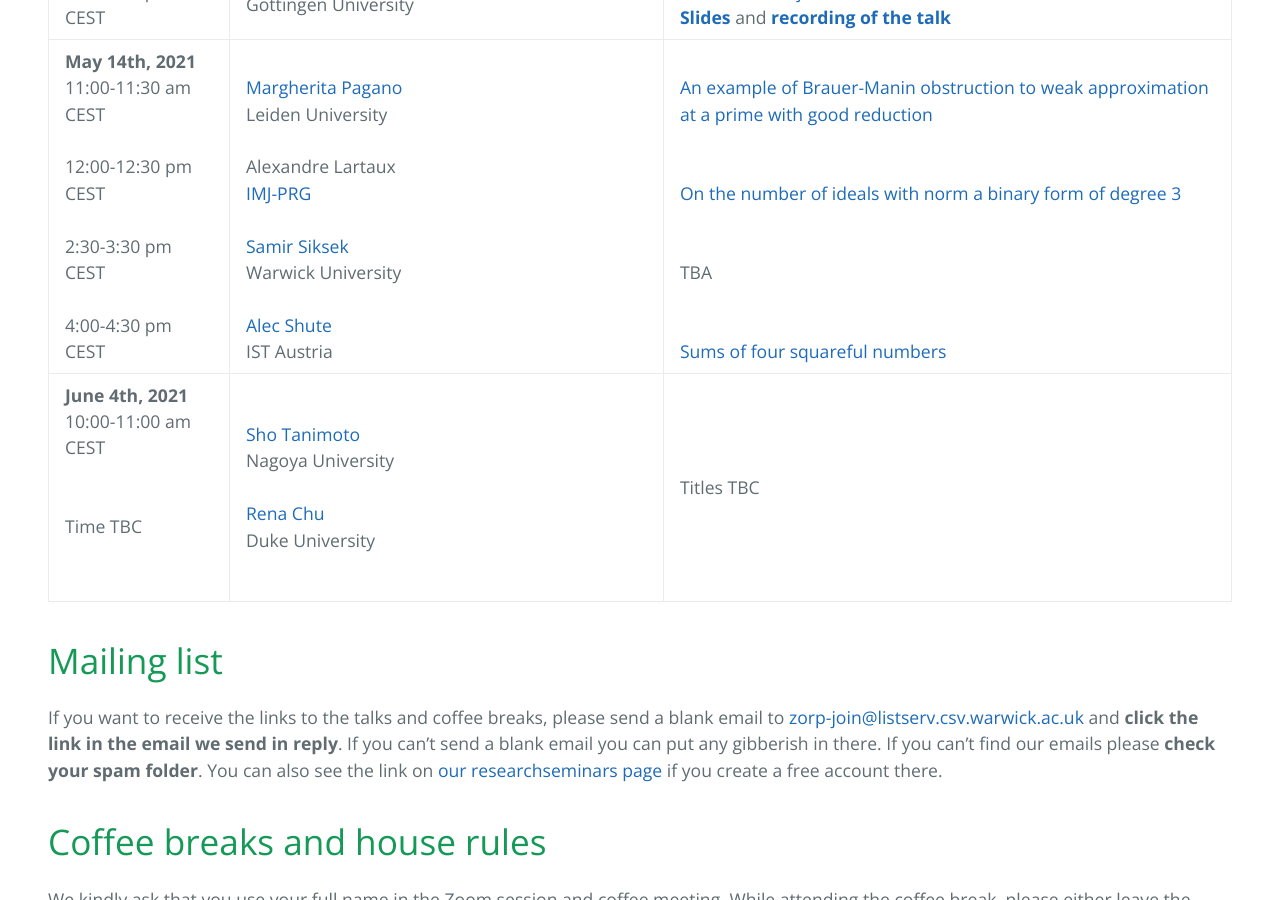
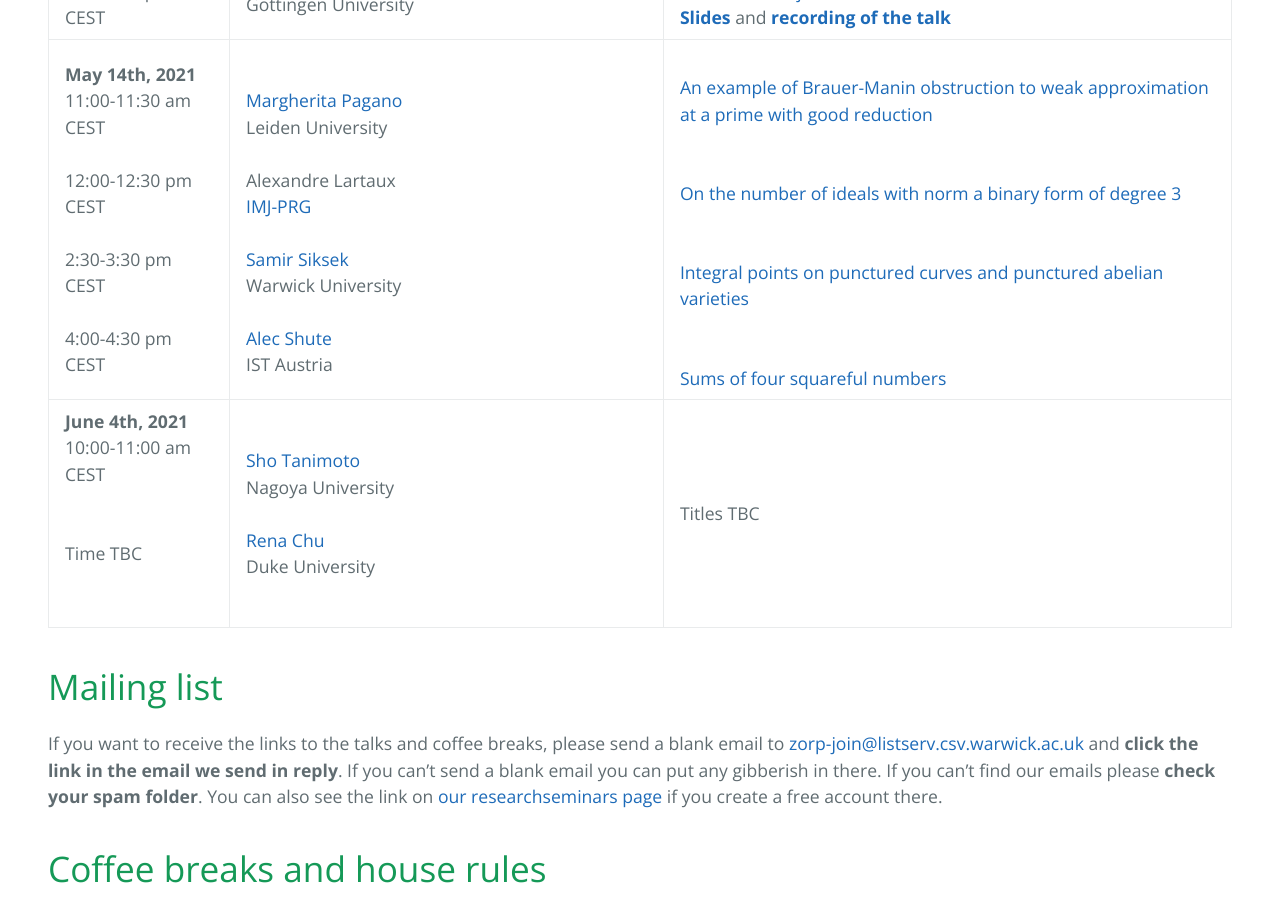
Before and after one commit to zoom-on-rational-points/zoom-on-rational-points.github.io, a Jekyll site: the page built from index.md, in a window 1280 px wide and 900 px high, scrolled down 1841 px. Built offline with Jekyll 4.4.1, drawn with Linux system fonts in a browser that asks for light colours; our own code applies the rules of GitHub Pages for plain Markdown files.

Commit message:
Update index.md

```diff
--- a/index.md
+++ b/index.md
@@ -18,7 +18,7 @@
 | **February 19th, 2021** <br>2:30-3:30 pm CET <br><br> <br> 4:00-5:00 pm CET <br>| <br><a href ="https://webusers.imj-prg.fr/ratko.darda">Ratko Darda</a> <br> Paris University (Paris 7) <br><br>   <a href="https://personal-homepages.mis.mpg.de/winter/">Rosa Winter</a> <br>Max Planck Institute for Mathematics in the Sciences (Leipzig) | <br><a href="https://zoom-on-rational-points.github.io/abstractRD">Manin conjecture for algebraic stacks</a><br><a href="slidesRD.pdf" style="font-weight:bold">Slides</a> and <a href="https://www.youtube.com/watch?v=ZJfP1TI6soQ" style="font-weight:bold">recording of the talk</a><br><br><a href="https://zoom-on-rational-points.github.io/abstractRW">Density of rational points on a family of del Pezzo surfaces of degree 1</a><br><a href="slidesRW.pdf" style="font-weight:bold">Slides</a> and <a href="https://www.youtube.com/watch?v=CdR8nMqoGoE" style="font-weight:bold">recording of the talk</a>|
 | **March 19th, 2021** <br>2:30-3:30 pm CET <br><br> <br> 4:00-5:00 pm CET <br> | <br><a href="https://sites.google.com/site/damarishomepage/">Damaris Schindler</a><br> G&ouml;ttingen University <br><br><a href="https://sites.google.com/a/uic.edu/ardahuseyindemirhan/">Arda Huseyin Demirhan</a><br> University of Illinois at Chicago | <br><a href="https://zoom-on-rational-points.github.io/abstractDS">Campana points on toric varieties</a><br> <a href="slidesDS.pdf" style="font-weight:bold">Slides</a><br><br> <a href="https://zoom-on-rational-points.github.io/abstractAD">Distribution of Rational Points on Toric Varieties: A Multi-Height Approach</a><br> <a href="slidesAD.pdf" style="font-weight:bold">Slides</a> and <a href="https://www.youtube.com/watch?v=W7ImcXOykro&ab_channel=EfthymiosSofos" style="font-weight:bold">recording of the talk</a>|
 | **April 23rd, 2021** <br>2:30-3:30 pm CEST <br><br> <br> 4:00-5:00 pm CEST <br> | <br><a href="https://www.uu.nl/staff/SYamagishi">Shuntaro Yamagishi</a><br> Utrecht University <br><br><a href="https://sites.google.com/view/miriam-kaesberg/home">Miriam Kaesberg</a><br> G&ouml;ttingen University | <br><a href="https://zoom-on-rational-points.github.io/abstractSY">Density of rational points near/on compact manifolds with certain curvature conditions</a><br><br><br><a href="https://zoom-on-rational-points.github.io/abstractMK">On Artin's Conjecture: Pairs of Additive Forms</a><br> <a href="slidesMK.pdf" style="font-weight:bold">Slides</a> and <a href="https://www.youtube.com/watch?v=Xo5pMUckwgo&feature=youtu.be" style="font-weight:bold">recording of the talk</a>|
-| **May 14th, 2021** <br>11:00-11:30 am CEST <br><br>12:00-12:30 pm CEST<br><br>2:30-3:30 pm CEST<br><br>4:00-4:30 pm CEST <br>| <br><a href="https://www.universiteitleiden.nl/en/staffmembers/margherita-pagano#tab-1">Margherita Pagano</a><br> Leiden University <br><br>Alexandre Lartaux<br><a href="https://www.imj-prg.fr">IMJ-PRG</a><br><br><a href="https://homepages.warwick.ac.uk/staff/S.Siksek/">Samir Siksek</a><br>Warwick University<br><br><a href="https://ist.ac.at/en/research/browning-group/">Alec Shute</a><br>IST Austria  |<br> <a href="https://zoom-on-rational-points.github.io/abstractMP">An example of Brauer-Manin obstruction to weak approximation at a prime with good reduction</a> <br><br><br> <a href="https://zoom-on-rational-points.github.io/abstractAL"> On the number of ideals with norm a binary form of degree 3</a> <br><br><br> TBA <br><br><br> <a href="https://zoom-on-rational-points.github.io/abstractAS">Sums of four squareful numbers</a>|
+| **May 14th, 2021** <br>11:00-11:30 am CEST <br><br>12:00-12:30 pm CEST<br><br>2:30-3:30 pm CEST<br><br>4:00-4:30 pm CEST <br>| <br><a href="https://www.universiteitleiden.nl/en/staffmembers/margherita-pagano#tab-1">Margherita Pagano</a><br> Leiden University <br><br>Alexandre Lartaux<br><a href="https://www.imj-prg.fr">IMJ-PRG</a><br><br><a href="https://homepages.warwick.ac.uk/staff/S.Siksek/">Samir Siksek</a><br>Warwick University<br><br><a href="https://ist.ac.at/en/research/browning-group/">Alec Shute</a><br>IST Austria  |<br> <a href="https://zoom-on-rational-points.github.io/abstractMP">An example of Brauer-Manin obstruction to weak approximation at a prime with good reduction</a> <br><br><br> <a href="https://zoom-on-rational-points.github.io/abstractAL"> On the number of ideals with norm a binary form of degree 3</a> <br><br><br> <a href="https://zoom-on-rational-points.github.io/abstractSS">Integral points on punctured curves and punctured abelian varieties</a> <br><br><br> <a href="https://zoom-on-rational-points.github.io/abstractAS">Sums of four squareful numbers</a>|
 | **June 4th, 2021** <br>10:00-11:00 am CEST <br><br><br> Time TBC<br><br><br>| <a href="https://shotanimoto.wordpress.com">Sho Tanimoto</a><br> Nagoya University <br><br><a href="https://scholars.duke.edu/person/rena.chu">Rena Chu</a><br>Duke University |  Titles TBC|
 
 
```
